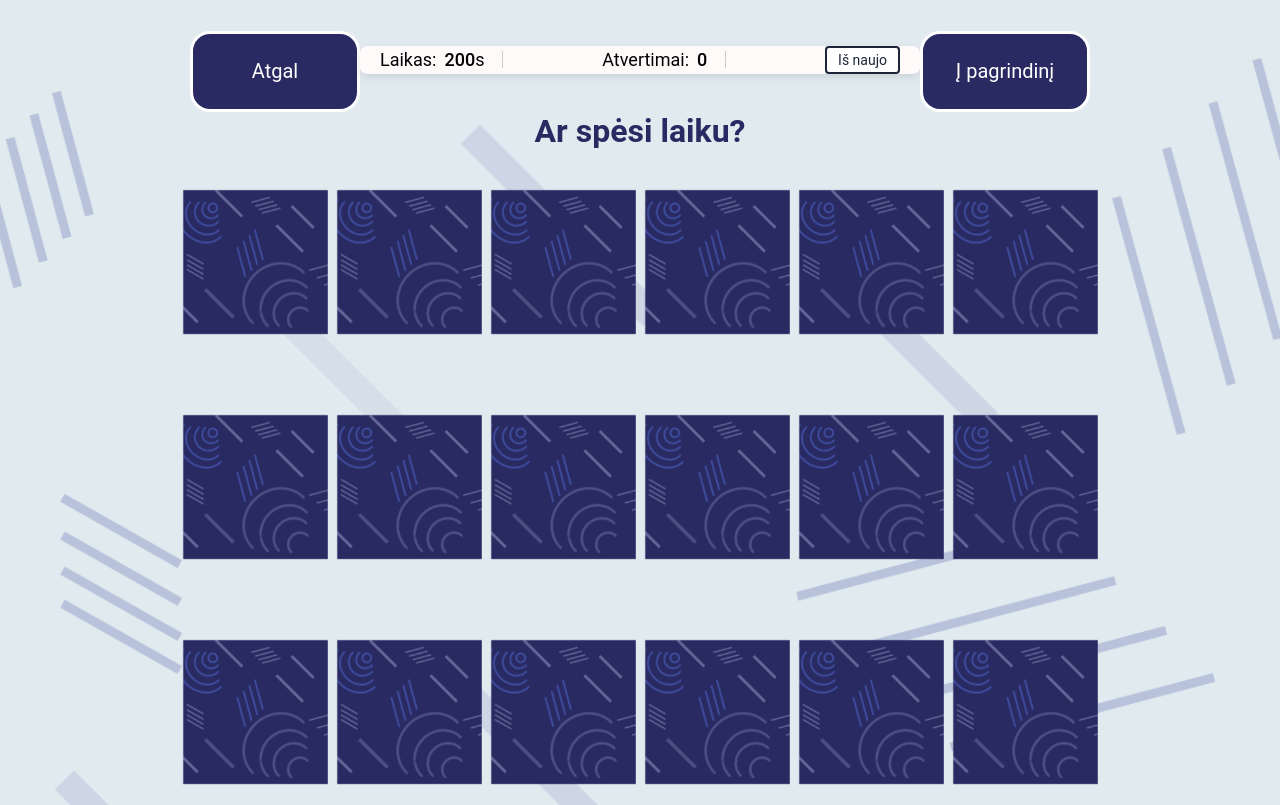
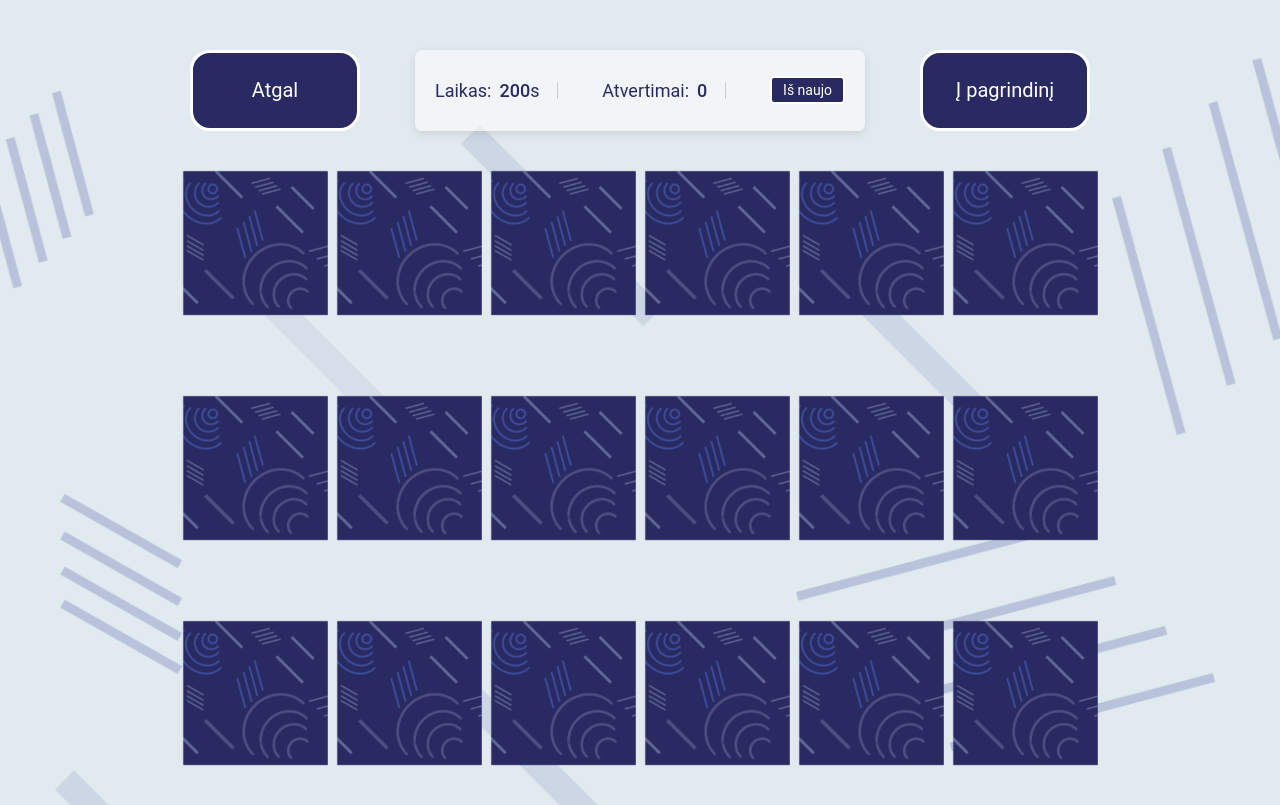
Before and after one commit to ProjectLibrarySim/Exposition-One, a website: page pages/game_with_time.html in a window 1280 px wide. Shown: the top 805 px of the page. Drawn offline with Linux system fonts and the light colour scheme.

Commit message:
5 - fixed game with time

```diff
--- a/pages/game_with_time.html
+++ b/pages/game_with_time.html
@@ -19,7 +19,7 @@
           </div>
           <a href="../index.html"><button class="return_from_game_with_time_two">Į pagrindinį</button></a>
         </div>
-        <h1>Ar spėsi laiku?</h1>
+        <!-- <h1>Ar spėsi laiku?</h1> -->
       </div>
       <ul class="cards_two">
         <li class="card_two">
--- a/scss/game/game_with_time.scss
+++ b/scss/game/game_with_time.scss
@@ -125,12 +125,17 @@ body{
 }
 
 .details{
-  width: 100%;
-  margin-top: 15px;
+  width: 50%;
+  // height: 81px;
+  font-size: 20px;
+  border-radius: 20px;
+  display: flex;
+  // width: 100%;
+  // margin: 15px;
   padding: 0 20px;
   border-radius: 7px;
-  background: $cardColor;
-  height: calc(100% / 4 - 30px);
+  background: $backgroundThemeThreeColor;
+  // height: calc(100% / 4 - 30px);
   justify-content: space-between;
   box-shadow: 0 3px 10px rgba(0,0,0,0.1);
 }
@@ -139,6 +144,7 @@ body{
   height: 17px;
   padding-right: 18px;
   border-right: 1px solid #ccc;
+  color: $buttonBackground;
 }
 .details p span{
   margin-left: 8px;
@@ -149,16 +155,11 @@ body{
 .details button{
   cursor: pointer;
   font-size: 14px;
-  color: #1b2638;
+  color: white;
   border-radius: 4px;
   padding: 4px 11px;
-  background: #fff;
-  border: 2px solid #1b2638;
-  transition: 0.5s ease;
-}
-.details button:hover{
-  color: #fff;
-  background: #1b2638;
+  background: $buttonBackground;
+  border: 2px solid white;
 }
 
 @media screen and (max-width: 700px) {
```
Also changed, not shown: app/css/style.css.
